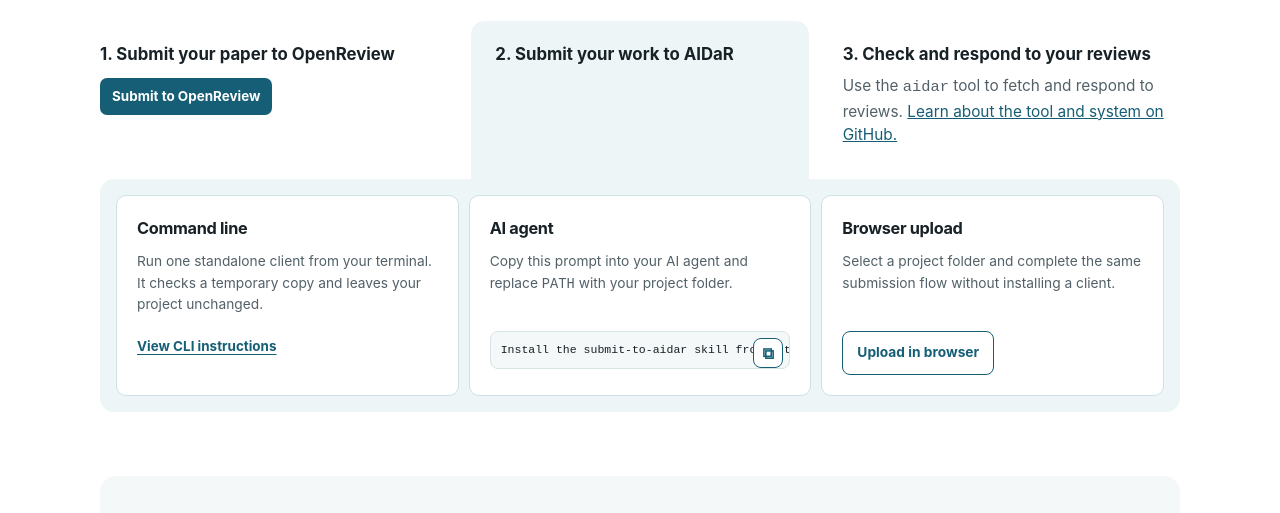
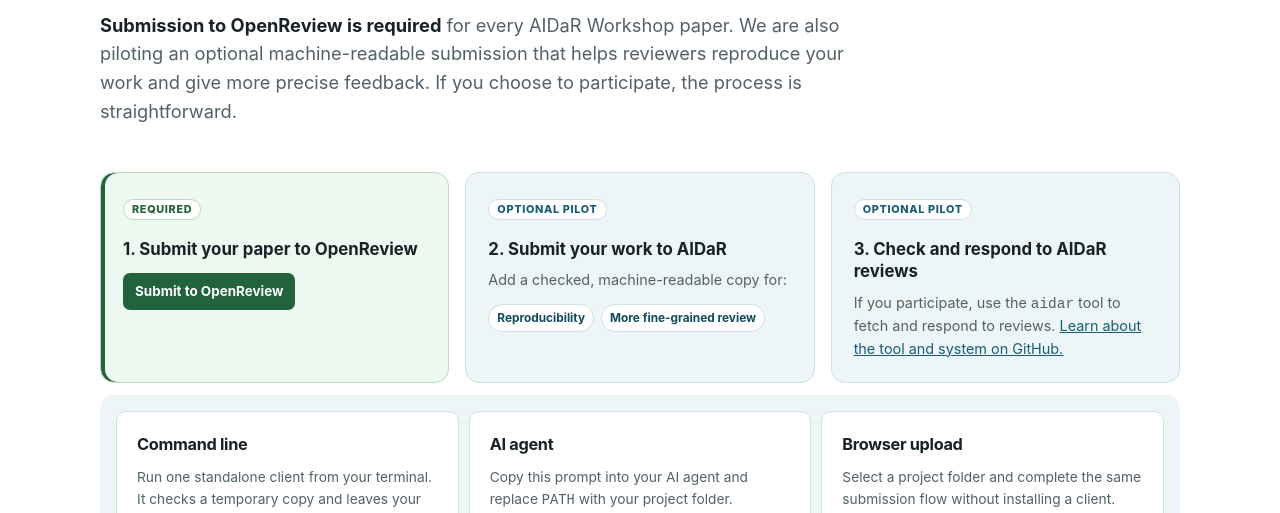
Before and after one commit to NeurIPS2026-AIDaR/submission-kit, a plain HTML site: page public/index.html in a window 1280 px wide. Shown: the part 238-751 px from the top of the page. Drawn offline with Linux system fonts and the light colour scheme.

Commit message:
Clarify required and optional submissions

```diff
--- a/public/index.html
+++ b/public/index.html
@@ -3,7 +3,7 @@
 <head>
   <meta charset="utf-8">
   <meta name="viewport" content="width=device-width, initial-scale=1">
-  <meta name="description" content="Submit a checked, reviewer-anonymous project to the NeurIPS 2026 AIDaR workshop.">
+  <meta name="description" content="Submit to the NeurIPS 2026 AIDaR Workshop through OpenReview and optionally join the machine-readable review pilot.">
   <meta name="robots" content="noindex, nofollow">
   <title>AIDaRS — Submit your work</title>
   <style>
@@ -18,6 +18,10 @@
       --brand-dark: #104b5d;
       --brand-soft: #edf5f6;
       --brand-line: #cfe1e4;
+      --required: #21633c;
+      --required-dark: #174b2d;
+      --required-soft: #edf8f0;
+      --required-line: #b9d9c2;
       --notice: #755c15;
       --soft-notice: #fbf5df;
       font-family: Inter, ui-sans-serif, system-ui, -apple-system, BlinkMacSystemFont, "Segoe UI", sans-serif;
@@ -62,7 +66,7 @@
 
     .hero {
       max-width: 790px;
-      padding-bottom: 32px;
+      padding-bottom: 46px;
     }
 
     h1 {
@@ -74,6 +78,15 @@
       line-height: 0.98;
     }
 
+    .hero-intro {
+      max-width: 760px;
+      margin: 22px 0 0;
+      color: var(--muted);
+      font-size: clamp(1rem, 1.8vw, 1.14rem);
+      line-height: 1.58;
+    }
+
+    .hero-intro strong { color: var(--ink); }
 
     h2 {
       margin: 0 0 26px;
@@ -495,32 +508,82 @@
       grid-template-areas:
         "one two three"
         "paths paths paths";
-      column-gap: 34px;
+      gap: 12px 16px;
     }
 
     .step-one { grid-area: one; }
     .step-two { grid-area: two; }
     .step-three { grid-area: three; }
 
-    .step-one,
-    .step-three { padding: 20px 0 32px; }
+    .step {
+      min-width: 0;
+      min-height: 202px;
+      padding: 22px;
+      border: 1px solid var(--brand-line);
+      border-radius: 14px;
+    }
 
-    .step-two {
-      padding: 20px 24px 32px;
+    .step-one {
+      background: var(--required-soft);
+      border-color: var(--required-line);
+      box-shadow: inset 4px 0 0 var(--required);
+    }
+
+    .step-two,
+    .step-three {
       background: var(--brand-soft);
-      border-radius: 14px 14px 0 0;
+    }
+
+    .step-label {
+      display: inline-block;
+      margin-bottom: 18px;
+      padding: 4px 8px;
+      color: var(--brand);
+      background: var(--paper);
+      border: 1px solid var(--brand-line);
+      border-radius: 999px;
+      font-size: 0.68rem;
+      font-weight: 800;
+      letter-spacing: 0.06em;
+      line-height: 1;
+      text-transform: uppercase;
+    }
+
+    .step-one .step-label {
+      color: var(--required);
+      border-color: var(--required-line);
     }
 
     .step strong {
       display: block;
-      margin-bottom: 7px;
+      margin-bottom: 9px;
       font-size: 1.05rem;
+      line-height: 1.35;
     }
 
     .step p {
       margin: 0;
       color: var(--muted);
-      font-size: 0.96rem;
+      font-size: 0.9rem;
+    }
+
+    .benefits {
+      display: flex;
+      flex-wrap: wrap;
+      gap: 7px;
+      margin: 12px 0 0;
+      padding: 0;
+      list-style: none;
+    }
+
+    .benefits li {
+      padding: 4px 8px;
+      color: var(--brand-dark);
+      background: var(--paper);
+      border: 1px solid var(--brand-line);
+      border-radius: 999px;
+      font-size: 0.74rem;
+      font-weight: 700;
     }
 
     .step-link {
@@ -536,6 +599,9 @@
     }
 
     .step-link:hover { color: var(--paper); background: var(--brand-dark); }
+
+    .step-one .step-link { background: var(--required); border-color: var(--required); }
+    .step-one .step-link:hover { background: var(--required-dark); }
 
     footer {
       display: flex;
@@ -560,10 +626,7 @@
         grid-template-areas: "one" "two" "paths" "three";
         column-gap: 0;
       }
-      .step-one,
-      .step-three { padding: 0; }
-      .step-two { margin-top: 24px; }
-      .step-three { margin-top: 24px; }
+      .step { min-height: 0; padding: 20px; }
       .paths { grid-template-columns: 1fr; padding: 12px; }
       .path { min-height: auto; }
       .path p { min-height: auto; }
@@ -594,15 +657,23 @@
     <main>
       <section class="hero" aria-labelledby="page-title">
         <h1 id="page-title">Submit your work.</h1>
+        <p class="hero-intro"><strong>Submission to OpenReview is required</strong> for every AIDaR Workshop paper. We are also piloting an optional machine-readable submission that helps reviewers reproduce your work and give more precise feedback. If you choose to participate, the process is straightforward.</p>
       </section>
 
-      <section class="flow" aria-label="How AIDaRS works">
+      <section class="flow" aria-label="Required workshop submission and optional AIDaR pilot">
         <div class="step step-one">
+          <span class="step-label">Required</span>
           <strong>1. Submit your paper to OpenReview</strong>
           <a class="step-link" href="https://openreview.net/group?id=NeurIPS.cc/2026/Workshop/AIDaR">Submit to OpenReview</a>
         </div>
         <div class="step step-two">
+          <span class="step-label">Optional pilot</span>
           <strong>2. Submit your work to AIDaR</strong>
+          <p>Add a checked, machine-readable copy for:</p>
+          <ul class="benefits" aria-label="Benefits of AIDaR submission">
+            <li>Reproducibility</li>
+            <li>More fine-grained review</li>
+          </ul>
         </div>
         <div class="paths" aria-label="Submission options">
           <article class="path">
@@ -625,15 +696,16 @@
           </article>
         </div>
         <div class="step step-three">
-          <strong>3. Check and respond to your reviews</strong>
-          <p>Use the <code>aidar</code> tool to fetch and respond to reviews. <a href="https://github.com/NeurIPS2026-AIDaR/submission-kit">Learn about the tool and system on GitHub.</a></p>
+          <span class="step-label">Optional pilot</span>
+          <strong>3. Check and respond to AIDaR reviews</strong>
+          <p>If you participate, use the <code>aidar</code> tool to fetch and respond to reviews. <a href="https://github.com/NeurIPS2026-AIDaR/submission-kit">Learn about the tool and system on GitHub.</a></p>
         </div>
       </section>
 
       <section class="privacy" aria-labelledby="privacy-title">
         <h2 id="privacy-title">About</h2>
         <div class="privacy-copy">
-          <p>AIDaRS is the reviewer-anonymous submission and review system for the <a href="https://aidar-workshop.github.io/2026/">NeurIPS 2026 AI Data Readiness (AIDaR) Workshop</a> in Paris. We use it to test whether scientific work can be organized for both people and AI agents during peer review. Authors can expect local privacy checks, no retained project files on this server, versioned feedback on GitHub, and the ability to read and answer reviews with the <code>aidar</code> tool; workshop organizers and GitHub remain inside the trust boundary. <a href="https://github.com/NeurIPS2026-AIDaR/submission-kit/raw/main/docs/AIDAR_TECHNICAL_REPORT.pdf">Read the proposal (PDF).</a></p>
+          <p>AIDaRS is an optional reviewer-anonymous pilot for the <a href="https://aidar-workshop.github.io/2026/">NeurIPS 2026 AI Data Readiness (AIDaR) Workshop</a> in Paris. It complements the required OpenReview submission with a checked, machine-readable copy for reproducibility and more detailed feedback. Authors can expect local privacy checks, no retained project files on this server, private versioned review on GitHub, and the ability to read and answer reviews with the <code>aidar</code> tool. <a href="https://github.com/NeurIPS2026-AIDaR/submission-kit/raw/main/docs/AIDAR_TECHNICAL_REPORT.pdf">Read the proposal (PDF).</a></p>
         </div>
       </section>
 
```
